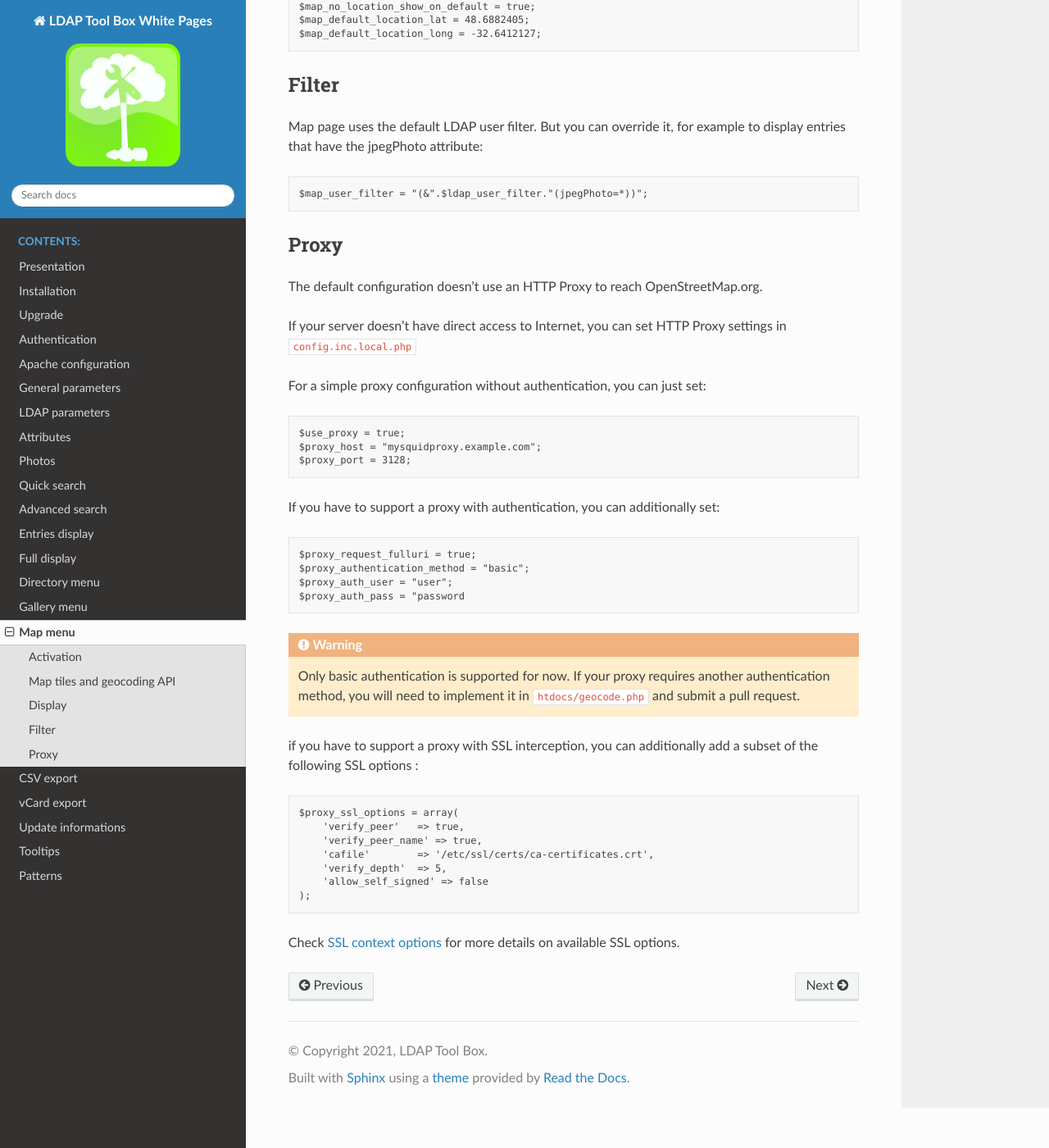
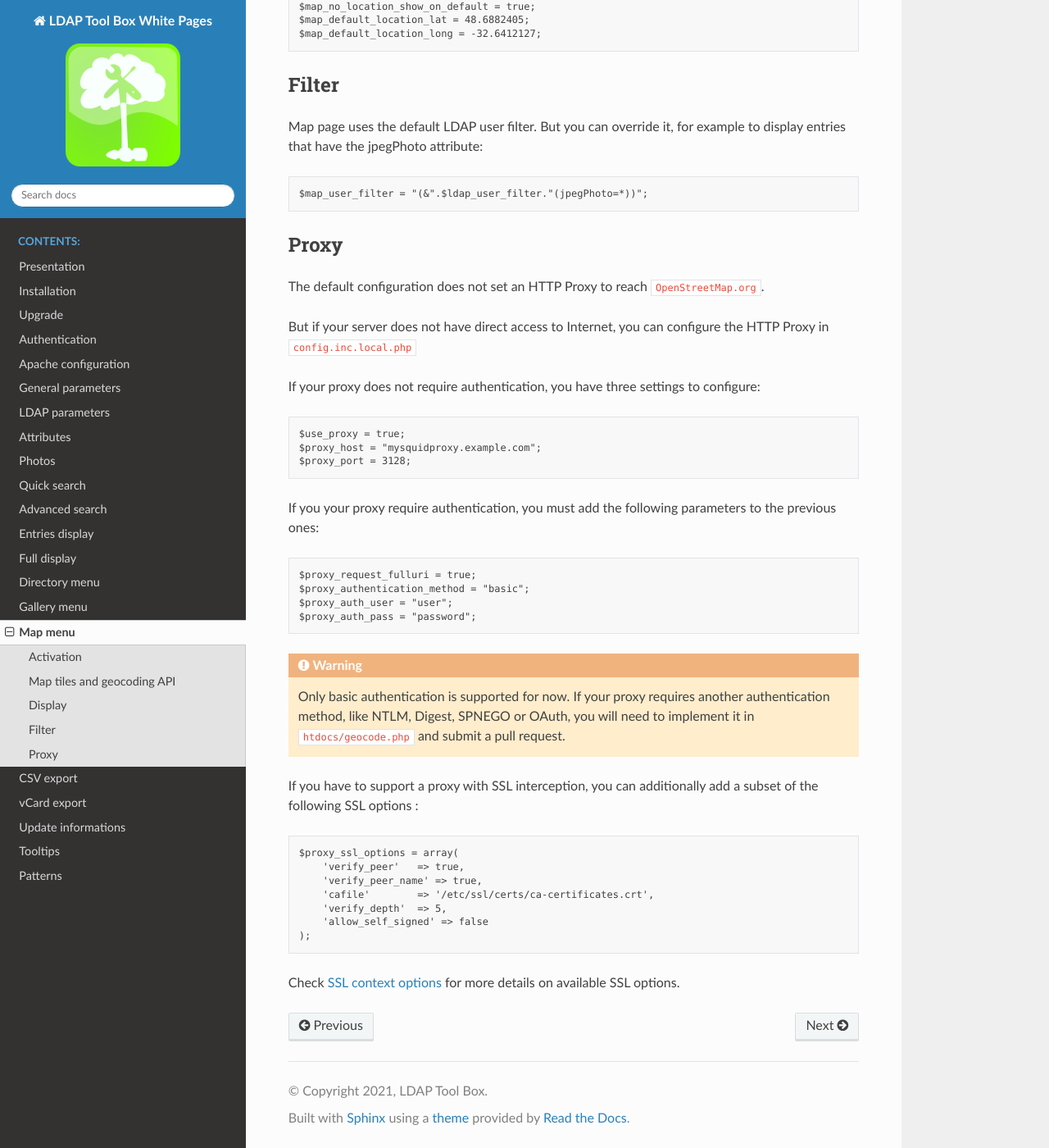
Before and after one commit to ltb-project/white-pages, a Sphinx documentation site: the page built from docs/mapmenu.rst, in a window 1280 px wide and 1400 px high, scrolled down 1934 px. Shown: the whole window at 82% size. Built offline with Sphinx 7.4.7 and the Read the Docs theme 3.1.0, drawn with Linux system fonts in a browser that asks for light colours.

Commit message:
doc update & proxy auth refactor

```diff
--- a/docs/mapmenu.rst
+++ b/docs/mapmenu.rst
@@ -96,11 +96,11 @@ Map page uses the default LDAP user filter. But you can override it, for example
 Proxy
 -----
 
-The default configuration doesn't use an HTTP Proxy to reach OpenStreetMap.org.
+The default configuration does not set an HTTP Proxy to reach ``OpenStreetMap.org``.
 
-If your server doesn't have direct access to Internet, you can set HTTP Proxy settings in ``config.inc.local.php``
+But if your server does not have direct access to Internet, you can configure the HTTP Proxy in ``config.inc.local.php``
 
-For a simple proxy configuration without authentication, you can just set:
+If your proxy does not require authentication, you have three settings to configure:
 
 .. code-block:: php
 
@@ -108,18 +108,18 @@ For a simple proxy configuration without authentication, you can just set:
     $proxy_host = "mysquidproxy.example.com";
     $proxy_port = 3128;
 
-If you have to support a proxy with authentication, you can additionally set:
+If you your proxy require authentication, you must add the following parameters to the previous ones:
 
 .. code-block:: php
 
     $proxy_request_fulluri = true;
     $proxy_authentication_method = "basic";
     $proxy_auth_user = "user";
-    $proxy_auth_pass = "password
+    $proxy_auth_pass = "password";
 
-.. warning:: Only basic authentication is supported for now. If your proxy requires another authentication method, you will need to implement it in ``htdocs/geocode.php`` and submit a pull request.
+.. warning:: Only basic authentication is supported for now. If your proxy requires another authentication method, like NTLM, Digest, SPNEGO or OAuth, you will need to implement it in ``htdocs/geocode.php`` and submit a pull request.
 
-if you have to support a proxy with SSL interception, you can additionally add a subset of the following SSL options :
+If you have to support a proxy with SSL interception, you can additionally add a subset of the following SSL options :
 
 .. code-block:: php
 
```
Also changed, not shown: 1 other file.
